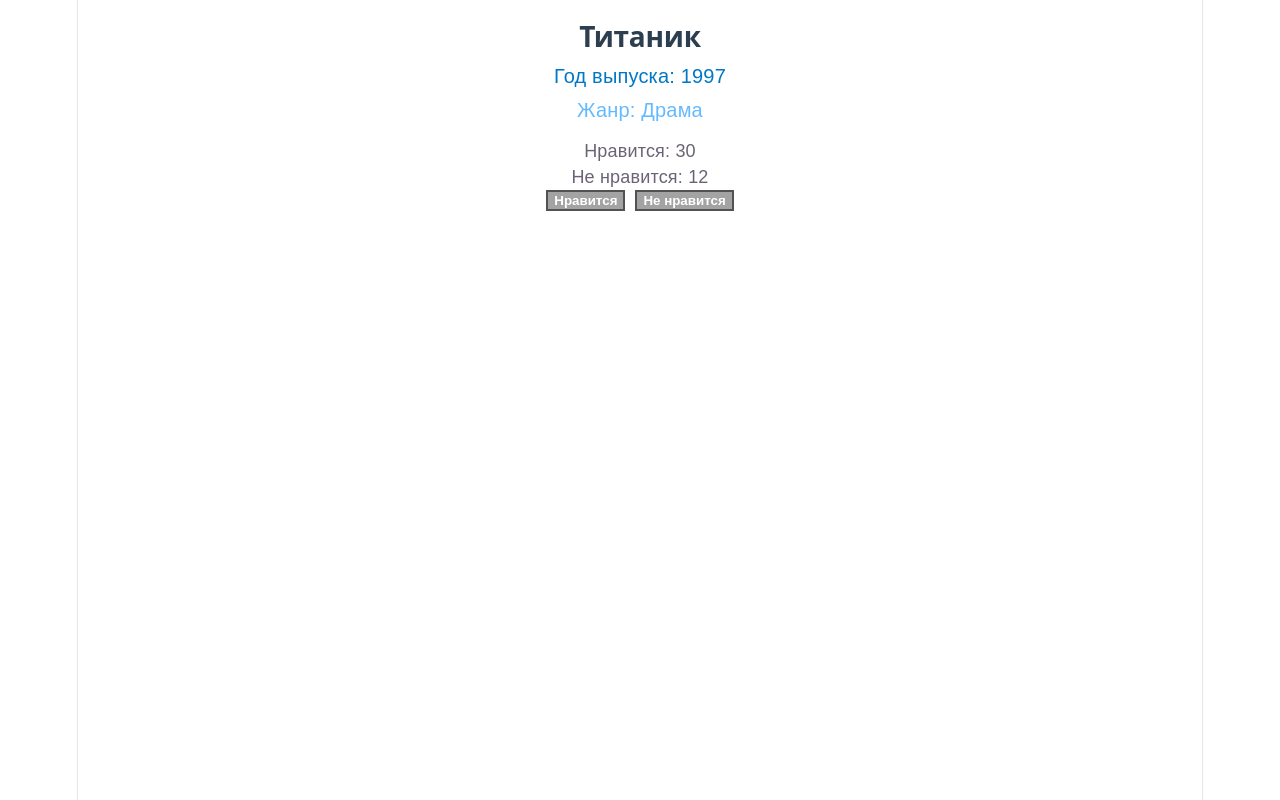
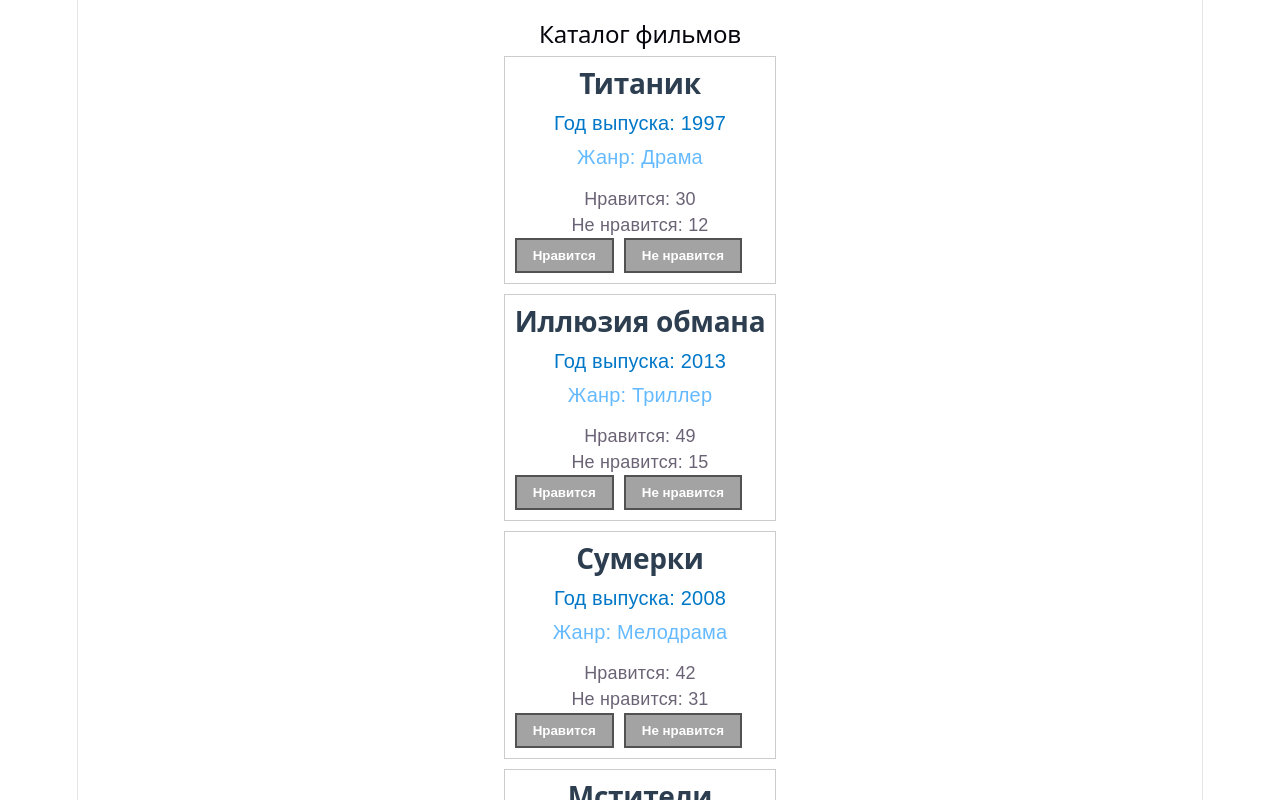
Before and after one commit to tewwas/react-homework, a React (Vite) app: page / in a window 1280 px wide. Shown: the top 800 px of the page. Built offline with nearby package versions, Linux system fonts and the light colour scheme.

Commit message:
Рендеринг списков

```diff
--- a/src/App.jsx
+++ b/src/App.jsx
@@ -1,13 +1,45 @@
 import React, { useState } from 'react';
 
 function App() {
-  const film = {
+  const allFilms = [
+    {
+      id: 1,
       title: 'Титаник',
       year: 1997,
       genre: 'Драма',
       likesCount: 30,
       dislikesCount: 12,
-  };
+    },
+    {
+      id: 2,
+      title: 'Сумерки',
+      year: 2008,
+      genre: 'Мелодрама',
+      likesCount: 42,
+      dislikesCount: 31,
+    },
+    {
+      id: 3,
+      title: 'Иллюзия обмана',
+      year: 2013,
+      genre: 'Триллер',
+      likesCount: 49,
+      dislikesCount: 15,
+    },
+    {
+      id: 4,
+      title: 'Мстители',
+      year: 2012,
+      genre: 'Боевик',
+      likesCount: 52,
+      dislikesCount: 36,
+    },
+  ];
+
+  const [films, setFilms] = useState(allFilms);
+  const [likedIds, setLikedIds] = useState([]);
+  const [dislikedIds, setDislikedIds] = useState([]);
+  const [activeFilmId, setActiveFilmId] = useState(null);
 
   const titleStyle = {
     color: '#2c3e50',
@@ -27,47 +59,17 @@
     marginBottom: '15px'
   };
 
-  const [likes, setLikes] = useState(film.likesCount);
-  const [dislikes, setDislikes] = useState(film.dislikesCount);
-  const [liked, setLiked] = useState(false);
-  const [disliked, setDisliked] = useState(false);
-
-  const like = () => {
-    setLikes(liked ? likes - 1 : likes + 1);
-    setLiked(!liked);
-    setDislikes(disliked ? dislikes - 1 : dislikes);
-    setDisliked(false);
-  };
-
-  const dislike = () => {
-    setDislikes(disliked ? dislikes  - 1 : dislikes + 1);
-    setDisliked(!disliked);
-    setLikes(liked ?  likes - 1: likes);
-    setLiked(false);
-  };
-
   const containerStyle = {
     display: 'flex',
     gap: '10px'
   };
 
   const buttonStyle = {
-    backgroundColor: '#a4ff67',
-    pading: '8px 16px',
+    padding: '8px 16px',
     border: '2px solid #525252',
     cursor: 'pointer',
     color: 'white',
     fontWeight: 'bold'
-  };
-
-  const likeButtonStyle = {
-    ...buttonStyle,
-    backgroundColor: liked ? 'green' : '#a3a3a3'
-  };
-
-  const dislikeButtonStyle = {
-    ...buttonStyle,
-    backgroundColor: disliked ? 'red' : '#a3a3a3'
   };
 
   const fixedContainerStyle = {
@@ -87,28 +89,119 @@
     fontSize: '18px'
   };
 
+  const likeButtonStyle = (id) => ({
+    ...buttonStyle,
+    backgroundColor: likedIds.includes(id) ? 'green' : '#a3a3a3'
+  });
 
+  const dislikeButtonStyle = (id) => ({
+    ...buttonStyle,
+    backgroundColor: dislikedIds.includes(id) ? 'red' : '#a3a3a3'
+  });
+
+  const like = (id) => {
+    if (likedIds.includes(id)) {
+      setLikedIds(likedIds.filter(item => item !== id));
+      setFilms(prevFilms =>
+        prevFilms.map(film =>
+          film.id === id ? { ...film, likesCount: film.likesCount - 1 } : film
+        )
+      );
+    } else {
+      setLikedIds([...likedIds, id]);
+      setFilms(prevFilms =>
+        prevFilms.map(film =>
+          film.id === id ? { ...film, likesCount: film.likesCount + 1 } : film
+        )
+      );
+      if (dislikedIds.includes(id)) {
+        setDislikedIds(dislikedIds.filter(item => item !== id));
+        setFilms(prevFilms =>
+          prevFilms.map(film =>
+            film.id === id ? { ...film, dislikesCount: film.dislikesCount - 1 } : film
+          )
+        );
+      }
+    }
+  };
+
+  const dislike = (id) => {
+    if (dislikedIds.includes(id)) {
+      setDislikedIds(dislikedIds.filter(item => item !== id));
+      setFilms(prevFilms =>
+        prevFilms.map(film =>
+          film.id === id ? { ...film, dislikesCount: film.dislikesCount - 1 } : film
+        )
+      );
+    } else {
+      setDislikedIds([...dislikedIds, id]);
+      setFilms(prevFilms =>
+        prevFilms.map(film =>
+          film.id === id ? { ...film, dislikesCount: film.dislikesCount + 1 } : film
+        )
+      );
+      if (likedIds.includes(id)) {
+        setLikedIds(likedIds.filter(item => item !== id));
+        setFilms(prevFilms =>
+          prevFilms.map(film =>
+            film.id === id ? { ...film, likesCount: film.likesCount - 1 } : film
+          )
+        );
+      }
+    }
+  };
+
+  const handleFilmClick = (id) => {
+    setActiveFilmId(id);
+  };
+
+  const sortedFilms = [...films].sort(
+    (a, b) => (a.likesCount + a.dislikesCount) - (b.likesCount + b.dislikesCount)
+  );
+
+  const selectedFilm = films.find(f => f.id === activeFilmId);
 
   return (
     <div style={{ margin: '0 auto', padding: '20px', fontFamily: 'Arial, sans-serif' }}>
+      <h2>Каталог фильмов</h2>
+      {sortedFilms.map((film) => (
+        <div
+          key={film.id}
+          onClick={() => handleFilmClick(film.id)}
+          style={{
+            border: '1px solid #ccc',
+            padding: '10px',
+            marginBottom: '10px',
+            cursor: 'pointer'
+          }}
+        >
           <h2 style={titleStyle}>{film.title}</h2>
           <p style={yearStyle}>Год выпуска: {film.year}</p>
           <p style={genreStyle}>Жанр: {film.genre}</p>
+          <p>Нравится: {film.likesCount}</p>
+          <p>Не нравится: {film.dislikesCount}</p>
+          <div style={containerStyle}>
+            <button
+              onClick={() => like(film.id)}
+              style={likeButtonStyle(film.id)}
+            >
+              Нравится
+            </button>
+            <button
+              onClick={() => dislike(film.id)}
+              style={dislikeButtonStyle(film.id)}
+            >
+              Не нравится
+            </button>
+          </div>
+        </div>
+      ))}
 
-      <p>Нравится: {likes}</p>
-      <p>Не нравится: {dislikes}</p>
-
-      <div style={containerStyle}>
-        <button onClick={like} style={likeButtonStyle}>Нравится</button>
-        <button onClick={dislike} style={dislikeButtonStyle}>Не нравится</button>
-      </div>
-
-      {liked && (
+      {selectedFilm && likedIds.includes(selectedFilm.id) && (
         <div style={fixedContainerStyle}>
-          {film.title}
+          {selectedFilm.title}
         </div>
       )}
-
     </div>
   );
 }
```
Lines whose indentation alone changed are shown as unchanged.
